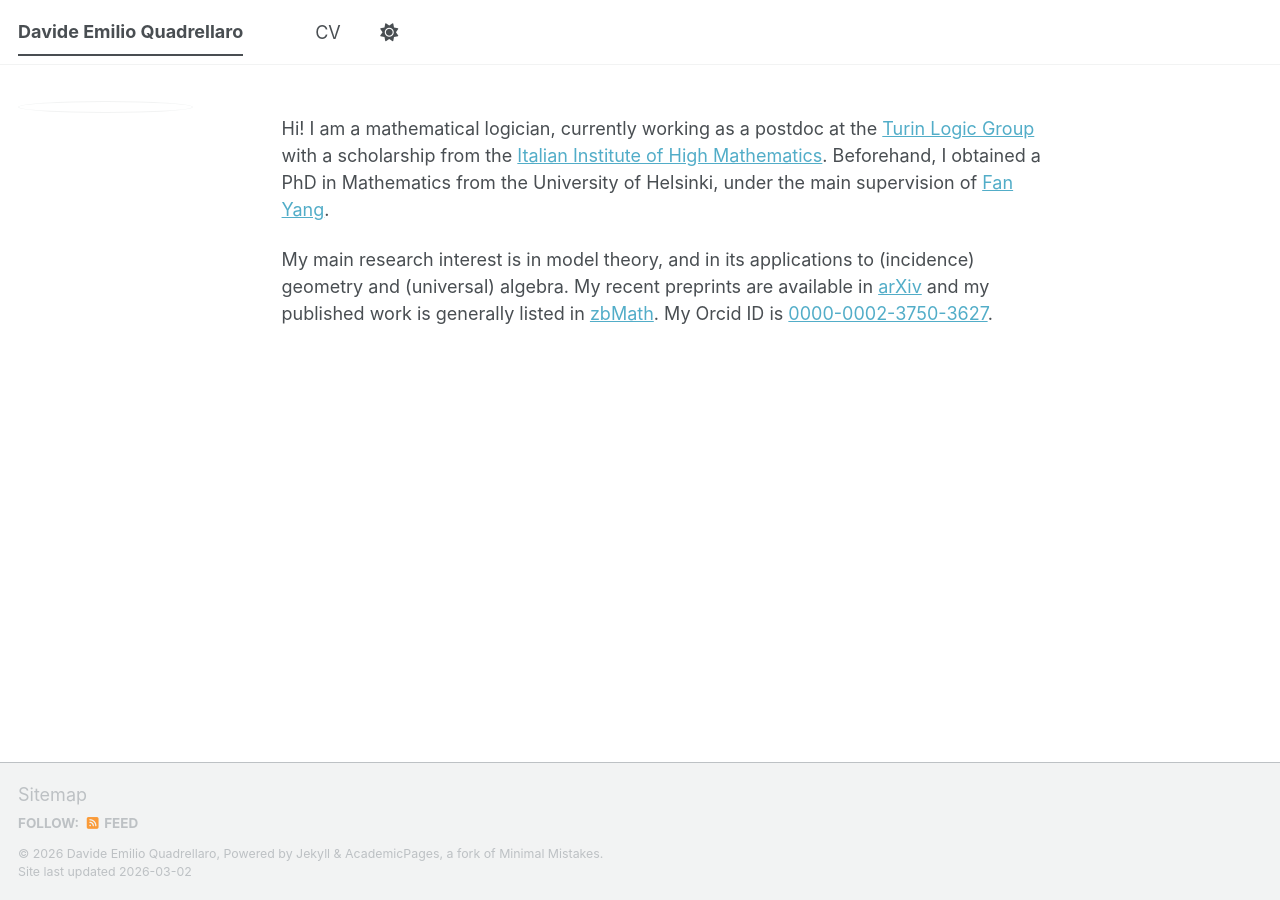
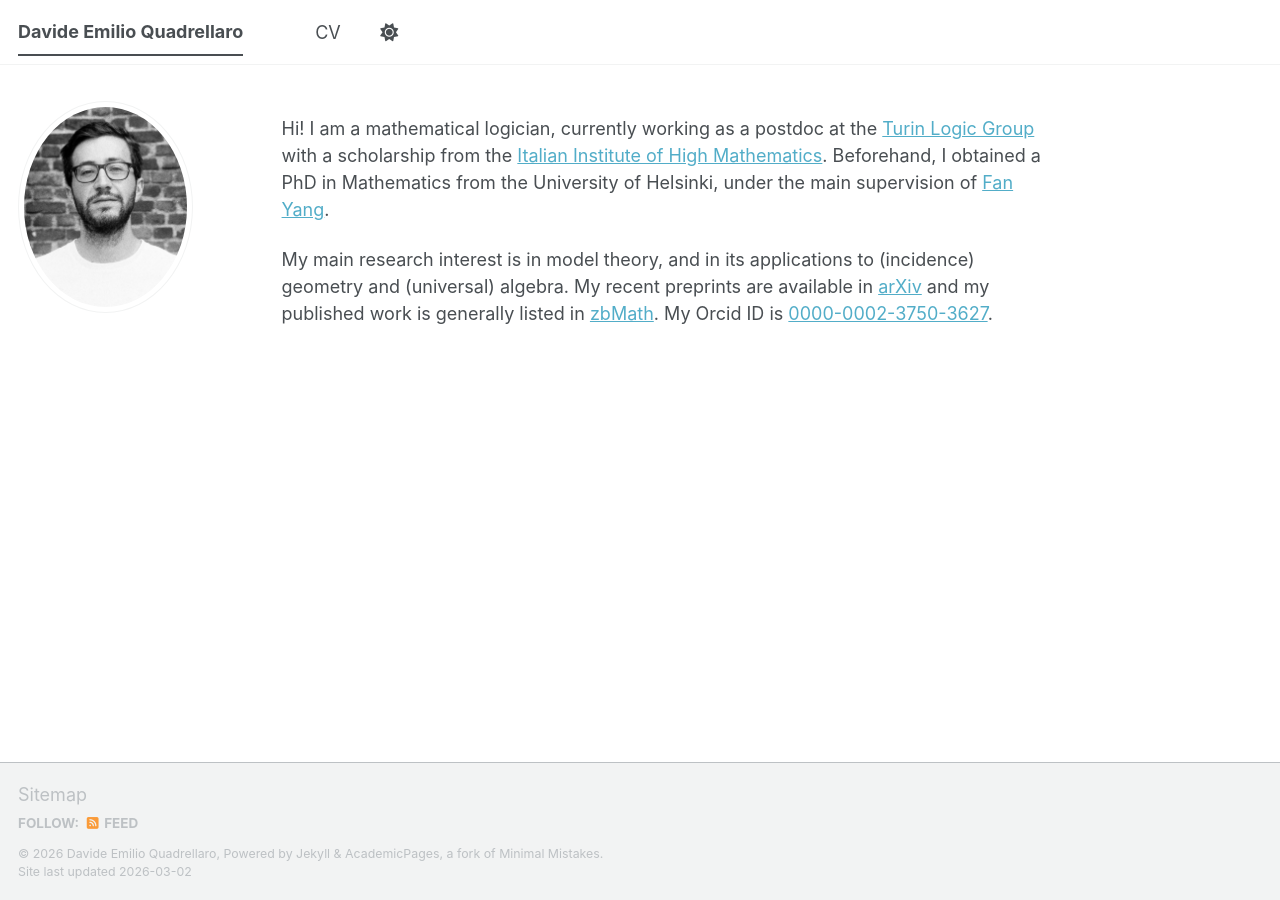
Before and after one commit to dequadrellaro/dequadrellaro.github.io3, a Jekyll site: the page built from _pages/about.md, in a window 1280 px wide. Built offline with Jekyll 4.4.1, drawn with Linux system fonts in a browser that asks for light colours; a script bundle is joined from its source files by our own code; library files that are not in the unit come from our copies.

Commit message:
Update _config.yml

```diff
--- a/_config.yml
+++ b/_config.yml
@@ -23,7 +23,7 @@ repository               : "dequadrellaro/dequadrellaro.github.io"
 #               Additional customization can be done by editing /_includes/author-profile.html
 author:
   # Biographic information
-  avatar           : "images/CNV00000076.jpg"
+  avatar           : "CNV00000076.jpg"
  # name             : ""
  # pronouns         : # example: "she/her"
  # bio              : ""
```
